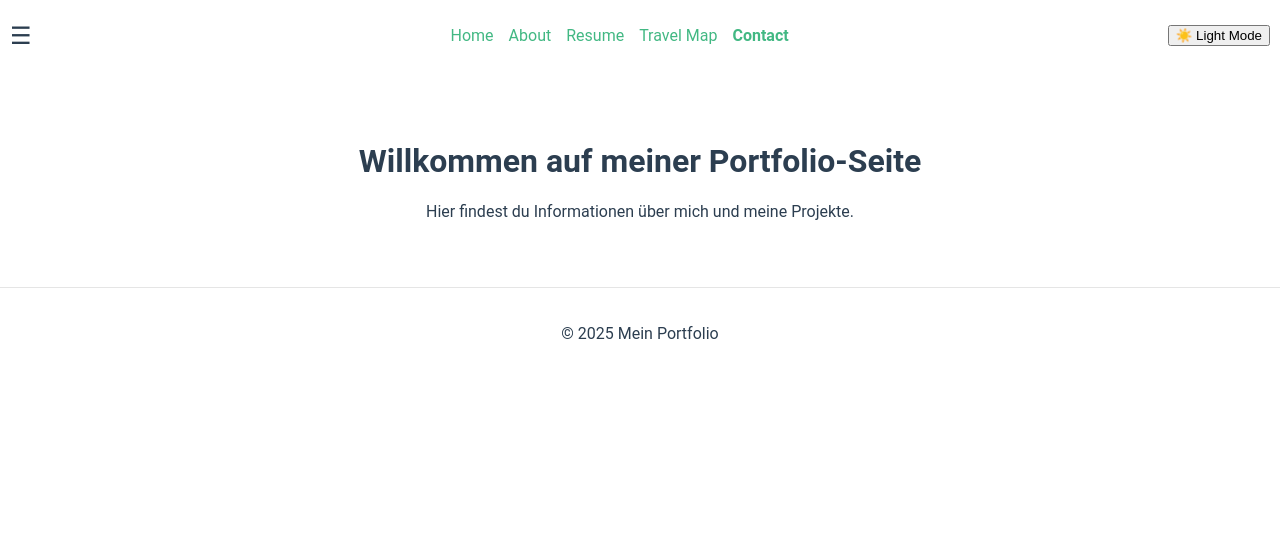
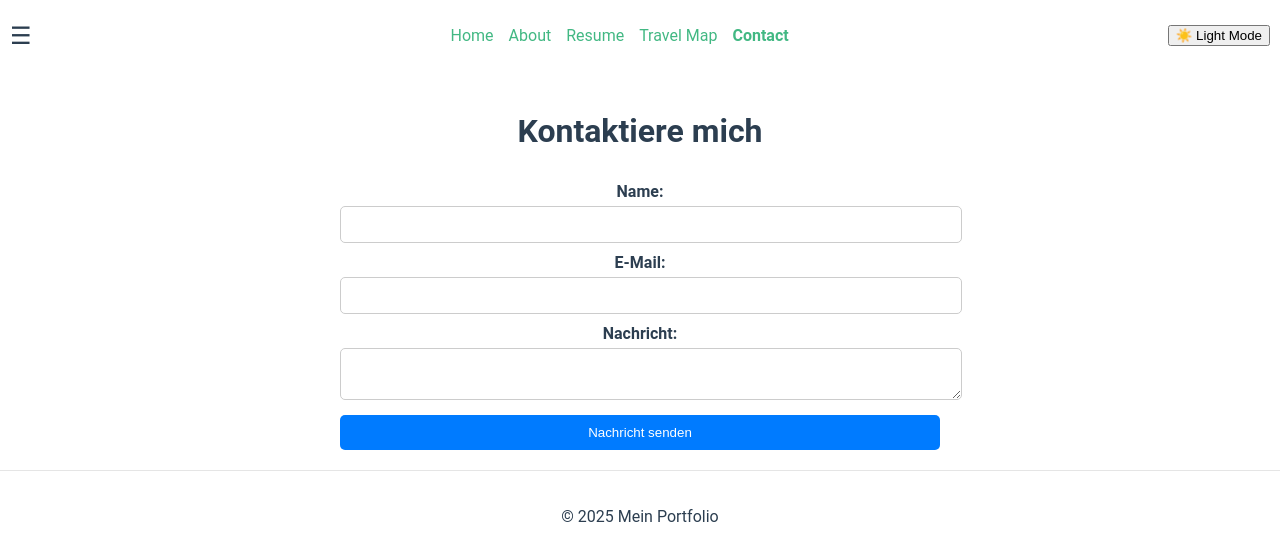
Before and after one commit to giulianogherbezza/portfolio-page, a Vue app in the folder frontend/: page /contact in a window 1280 px wide. Shown: the top 560 px of the page. Built offline with nearby package versions, Linux system fonts and the light colour scheme.

Commit message:
Emailjs implementiert, provisorisches CSS

```diff
--- a/frontend/package.json
+++ b/frontend/package.json
@@ -11,6 +11,7 @@
     "type-check": "vue-tsc --build"
   },
   "dependencies": {
+    "@emailjs/browser": "^4.4.1",
     "leaflet": "^1.9.4",
     "vue": "^3.5.13",
     "vue-router": "^4.5.0"
--- a/frontend/src/views/ContactView.vue
+++ b/frontend/src/views/ContactView.vue
@@ -1,15 +1,120 @@
 <template>
-  <div class="home">
-    <h1>Willkommen auf meiner Portfolio-Seite</h1>
-    <p>Hier findest du Informationen über mich und meine Projekte.</p>
+  <div class="contact-container">
+    <h1>Kontaktiere mich</h1>
+    <form @submit.prevent="sendEmail">
+      <label for="name">Name:</label>
+      <input type="text" id="name" v-model="form.name" required />
+
+      <label for="email">E-Mail:</label>
+      <input type="email" id="email" v-model="form.email" required />
+
+      <label for="message">Nachricht:</label>
+      <textarea id="message" v-model="form.message" required></textarea>
+
+      <button type="submit" :disabled="loading">
+        {{ loading ? "Senden..." : "Nachricht senden" }}
+      </button>
+    </form>
+
+    <p v-if="successMessage" class="success-message">{{ successMessage }}</p>
+    <p v-if="errorMessage" class="error-message">{{ errorMessage }}</p>
   </div>
 </template>
 
-<script setup></script>
+<script setup>
+import { ref } from "vue";
+import emailjs from "@emailjs/browser";
+
+// Reaktive Variablen für das Formular und die Statusmeldungen
+const form = ref({
+  name: "",
+  email: "",
+  message: "",
+});
+
+const loading = ref(false);
+const successMessage = ref("");
+const errorMessage = ref("");
+
+const sendEmail = async () => {
+  loading.value = true;
+  successMessage.value = "";
+  errorMessage.value = "";
+
+  const serviceID = "service_idhqbvh";
+  const templateID = "template_go0ij3c";
+  const publicKey = "R4s8Cdf_p67jcUVWs";
+
+  try {
+    await emailjs.send(
+      serviceID,
+      templateID,
+      {
+        name: form.value.name,
+        email: form.value.email,
+        message: form.value.message,
+      },
+      publicKey
+    );
+
+    successMessage.value = "Deine Nachricht wurde erfolgreich gesendet!";
+    form.value = { name: "", email: "", message: "" };
+  } catch (error) {
+    errorMessage.value = "Fehler beim Senden. Bitte versuche es erneut.";
+  } finally {
+    loading.value = false;
+  }
+};
+</script>
 
 <style scoped>
-.home {
+.contact-container {
+  max-width: 600px;
+  margin: 0 auto;
+  padding: 20px;
   text-align: center;
-  padding: 50px;
+}
+
+form {
+  display: flex;
+  flex-direction: column;
+}
+
+label {
+  margin-top: 10px;
+  font-weight: bold;
+}
+
+input,
+textarea {
+  width: 100%;
+  padding: 10px;
+  margin-top: 5px;
+  border: 1px solid #ccc;
+  border-radius: 5px;
+}
+
+button {
+  margin-top: 15px;
+  padding: 10px;
+  background-color: #007bff;
+  color: white;
+  border: none;
+  border-radius: 5px;
+  cursor: pointer;
+}
+
+button:disabled {
+  background-color: gray;
+}
+
+.success-message {
+  color: green;
+  margin-top: 10px;
+}
+
+.error-message {
+  color: red;
+  margin-top: 10px;
 }
 </style>
```
Also changed, not shown: 1 other file (tests, documents, lock files or other folders).
